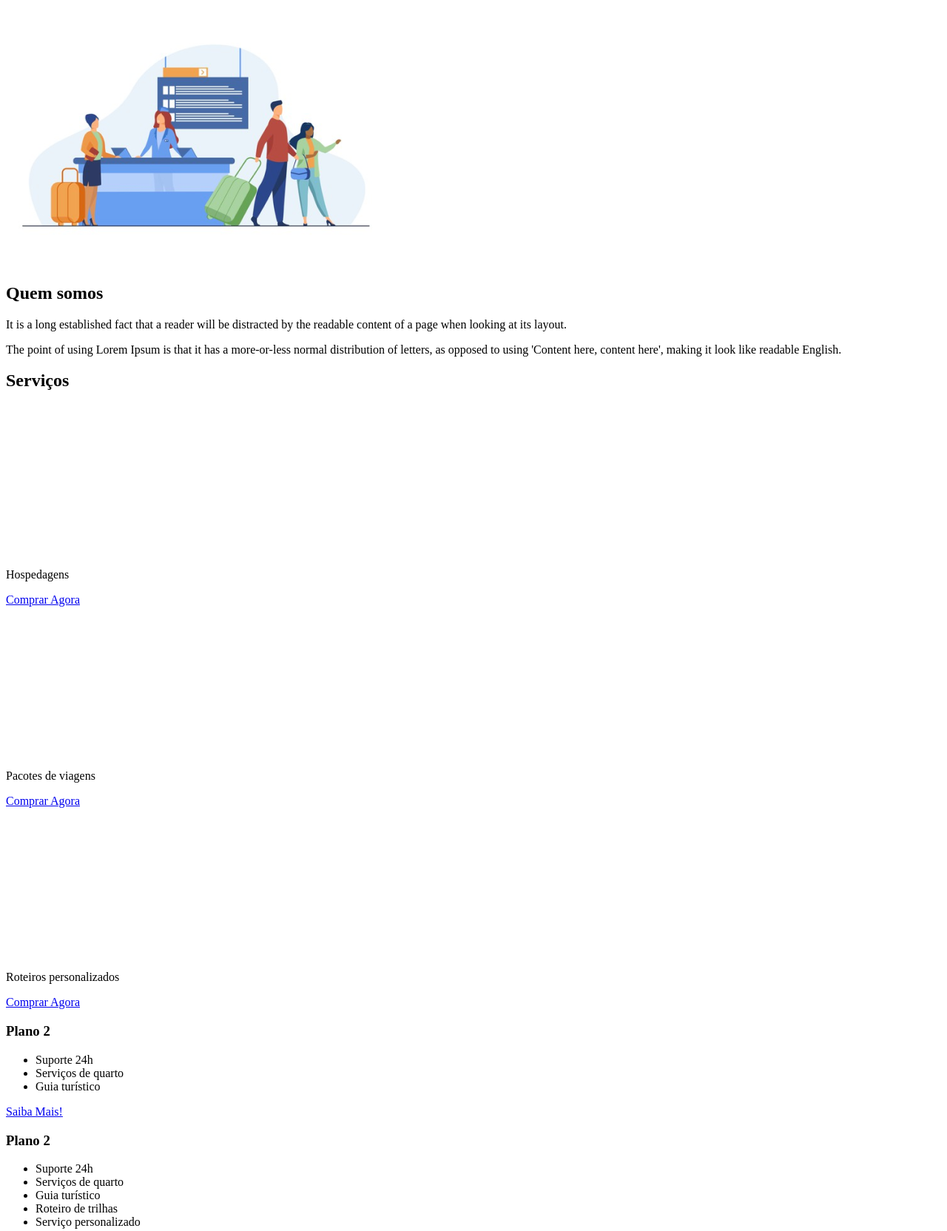
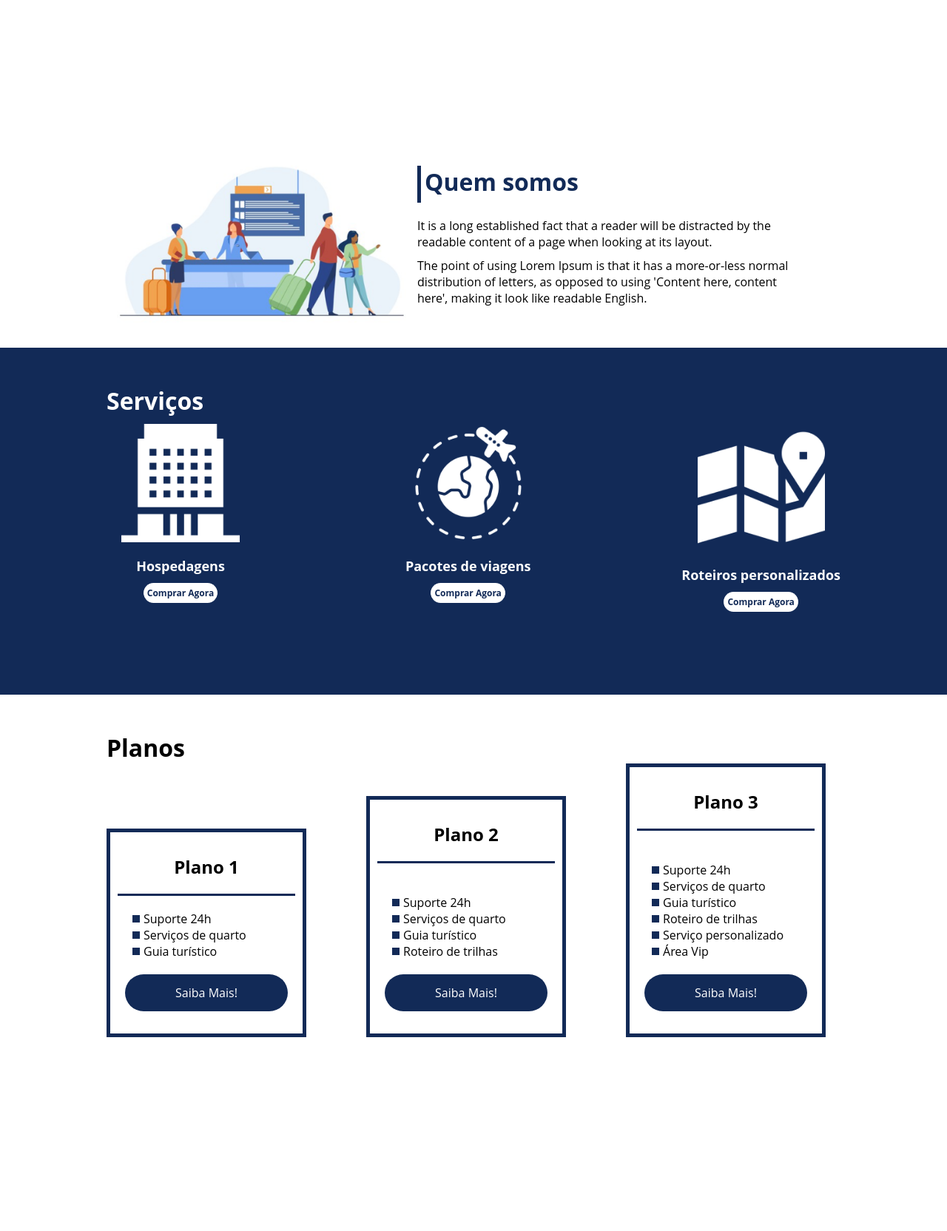
Before and after one commit to Danilo-Passos/dio-challenge-github-repository, a plain HTML site: page Projetos/project-flexbox-dio/index.html in a window 1280 px wide. Shown: the part 721-2385 px from the top of the page at 74% size. Drawn offline with Linux system fonts and the light colour scheme.

Commit message:
Projeto FlexBox Concluido

```diff
--- a/Projetos/project-flexbox-dio/index.html
+++ b/Projetos/project-flexbox-dio/index.html
@@ -5,19 +5,23 @@
     <meta name="viewport" content="width=device-width, initial-scale=1.0">
     <title>Flex Turismos</title>
     <link rel="stylesheet" href="./style.css">
+    <link rel="preconnect" href="httos://fonts.googleapis.com">
+    <link rel="preconnect" href="htpps://fonts.gstatic.com">
 </head>
 <body>
     <header>
-        <h1>FlexTurismos</h1>
-        <ul>
+        <div class="flex-container menu">
+            <div><h1>FlexTurismos</h1></div>
+            <ul class="list-items">
                 <li><a href="#quem-somos">Quem Somos</a></li>
                 <li><a href="#servicos">Serviços</a></li>
                 <li><a href="#planos">Planos</a></li>
             </ul>
+        </div>
     </header>
 
-    <div>
-        <div>
+    <div class="flex-container apresentacao">
+        <div class="texto-apresentacao">
             <h1>Flex <br>Turismos</h1>
             <p>O melhor serviço para você!</p>
             <a href="">Saiba Mais!</a>
@@ -28,71 +32,77 @@
         </div>
     </div>
 
-    <div>
-        <div>
-            <img src="./images/1-quem-somos.png" alt="balcão de atendimento">
-        </div>
-
+    <div class="flex-container" id="quem-somos">
         <div>
             <h2>Quem somos</h2>
             <p>It is a long established fact that a reader will be distracted by the readable content of a page when looking at its layout. </p>
             <p>The point of using Lorem Ipsum is that it has a more-or-less normal distribution of letters, as opposed to using 'Content here, content here', making it look like readable English.</p>
         </div>
+
+        <div>
+            <img src="./images/1-quem-somos.png" alt="balcão de atendimento">
+        </div>
     </div>
 
-    <div>
+    <div class="container-externo">
+        <div class="flex-container" id="servicos">
             <div>
                 <h2>Serviços</h2>
             </div>
 
-        <div>
-            <div>
+            <div class="list-servicos">
+                <div class="item-servico">
                     <div><img src="./images/icon-2.png" alt="hospedagens"></div>
                     <p>Hospedagens</p>
                     <a href="#">Comprar Agora</a>
                 </div>
 
-            <div>
+                <div class="item-servico">
                    <div><img src="./images/icon-1.png" alt="pacote de viagens"></div>
                    <p>Pacotes de viagens</p>
                    <a href="#">Comprar Agora</a>
                 </div>
 
-            <div>
+                <div class="item-servico">
                     <div><img src="./images/icon-3.png" alt="roteiros personalizados"></div>
                     <p>Roteiros personalizados</p>
                     <a href="#">Comprar Agora</a>
                 </div>
-
+            </div>
         </div>
     </div>
 
-    <div>
+    <div class="flex-container" id="planos">
 
-        <div>
-            <h3>Plano 2</h3>
+        <div><h2>Planos</h2></div>
+
+        <div class="list-planos">
+
+            <div class="item-plano">
+                <h3>Plano 1</h3>
                 <ul>
                     <li>Suporte 24h</li>
                     <li>Serviços de quarto</li>
                     <li>Guia turístico</li>
                 </ul>
-            <a href="#">Saiba Mais!</a>
+                <a href="#" class="btn">Saiba Mais!</a>
             </div>
 
-        <div>
+            <div class="item-plano">
                 <h3>Plano 2</h3>
+                <br>
                 <ul>
                     <li>Suporte 24h</li>
                     <li>Serviços de quarto</li>
                     <li>Guia turístico</li>
                     <li>Roteiro de trilhas</li>
-                <li>Serviço personalizado</li>
                 </ul>
-            <a href="#">Saiba Mais!</a>
+                <a href="#" class="btn">Saiba Mais!</a>
             </div>
 
-        <div>
+            <div class="item-plano">
                 <h3>Plano 3</h3>
+                <br>
                 <ul>
                     <li>Suporte 24h</li>
                     <li>Serviços de quarto</li>
@@ -101,13 +111,16 @@
                     <li>Serviço personalizado</li>
                     <li>Área Vip</li>
                 </ul>
-            <a href="#">Saiba Mais!</a>
+                <a href="#" class="btn">Saiba Mais!</a>
+            </div>
         </div>
     </div>
 
     <footer>
-        <p>&copy; 2021 CSS Flexbox</p>
-        <p>Desenvolvido por: Seu nome aqui dev</p>
+        <div class="flex-container footer">
+            <p>&copy; 2022 CSS Flexbox</p>
+            <p>Desenvolvido por: Danilo Passos dos Reis Silva</p>
+        </div>
     </footer>
 </body>
 </html>
--- a/Projetos/project-flexbox-dio/style.css
+++ b/Projetos/project-flexbox-dio/style.css
@@ -0,0 +1,307 @@
+*{
+    margin: 0;
+    padding: 0;
+    font-family: 'Open Sans', sans-serif;
+}
+
+ul{
+    list-style: none;
+    margin: 0;
+    padding: 0;
+}
+
+ul li a{
+    text-decoration: none;
+}
+
+div img{
+    display: block;
+    width: 100%;
+}
+
+.flex-container{
+    display: flex;
+    max-width: 992px;
+    margin: auto;
+    width: 100%;
+    min-width: 320px;
+}
+
+header{
+    background-color: #122A57;
+    height: 100px;
+    display: flex;
+    align-items: center;
+    color: #fff;
+}
+
+header .list-items{
+    display: flex;
+    width: 100%;
+    max-width: 260px;
+    justify-content: space-between;
+    align-items: center;
+}
+
+.list-items li a{
+    color: #fff;
+}
+
+header .menu{
+    justify-content: space-between;
+}
+
+.apresentacao{
+    height: 100vh;
+    align-items: center;
+    justify-content: space-between;
+}
+
+.apresentaocao .texto-apresentacao{
+    min-height: 200px;
+}
+
+.texto-apresentacao h1{
+    color: #122A57;
+    font-size: 59px;
+    margin-bottom: 10px;
+}
+
+.texto-apresentacao a{
+    background-color: #122A57;
+    color: #fff;
+    text-align: center;
+    border-radius: 30px;
+    width: 220px;
+    display: block;
+    text-decoration: none;
+    height: 50px;
+    line-height: 50px;
+    margin: 10px;
+    margin-bottom: 10px;
+}
+
+#quem-somos{
+    flex-direction: row-reverse;
+    align-items: center;
+    justify-content: space-between;
+}
+
+#quem-somos img{
+    min-width: 320px;
+    margin: auto;
+}
+
+#quem-somos h2{
+    font-size: 32px;
+    color: #122A57;
+    display: flex;
+    margin-bottom: 20px ;
+}
+
+#quem-somos h2::before{
+    content: "";
+    height: 50px;
+    width: 5px;
+    margin-right: 5px;
+    background-color: #122A57;
+    position: relative;
+}
+
+#quem-somos p{
+    margin-bottom: 10px;
+    width: 90%;
+}
+
+#quem-somos img{
+    min-width: 420px;
+}
+
+.container-externo{
+    background-color: #122A57;
+    width: 100%;
+}
+
+#servicos{
+    flex-direction: column;
+    padding-top: 50px;
+    padding-bottom: 100px;
+}
+
+#servicos h2{
+    color: #fff;
+    font-size: 32px;
+    margin-bottom: 10px;
+}
+
+.list-servicos{
+    display: flex;
+    justify-content: space-between;
+}
+
+.list-servicos .item-servico{
+    text-align: center;
+
+}
+
+.item-servico a{
+    width: 220px;
+    background-color: #fff;
+    border-radius: 30px;
+    height: 50px;
+    text-align: center;
+    line-height: 50px;
+    text-decoration: none;
+    margin-top: 20px;
+    padding: 5px;
+    color: #122A57;
+    font-size: 12px;
+    font-weight: 700;
+}
+
+.item-servico p{
+    font-weight: 700;
+    font-size: 18px;
+    color: #fff;
+    margin-top: 20px;
+}
+
+.item-servico img{
+    width: 80%;
+    margin: auto;
+}
+
+#planos{
+    flex-direction: column;
+    min-height: 100vh;
+    padding-top: 50px;
+}
+
+#planos h2{
+    font-size: 32px;
+}
+
+.list-planos{
+    display: flex;
+    align-items: flex-end;
+    justify-content: space-between;
+}
+
+.item-plano{
+    flex: 1;
+    border: 5px solid #122A57;
+    margin-right: 20px;
+    padding: 10px;
+    max-width: 240px;
+}
+
+.btn{
+    background-color: #122A57;
+    color: #fff;
+    text-align: center;
+    border-radius: 30px;
+    width: 220px;
+    display: block;
+    text-decoration: none;
+    height: 50px;
+    line-height: 50px;
+    margin: 10px;
+    margin-bottom: 10px;
+}
+
+.item-plano .btn{
+    margin: auto;
+    margin-bottom: 20px;
+}
+
+.item-plano h3{
+    font-size: 24px;
+    display: flex;
+    flex-direction: column;
+    text-align: center;
+    margin-top: 20px;
+}
+
+.item-plano h3::after{
+    content: "";
+    background-color: #122A57;
+    width: 100%;
+    height: 3px;
+    margin-top: 20px;
+    margin-bottom: 10px;
+}
+
+.item-plano ul{
+    padding: 10px 20px;
+    display: flex;
+    flex-direction: column;
+    margin-bottom: 10px;
+}
+
+.item-plano ul li{
+    display: flex;
+    flex-wrap: nowrap;
+    align-items: center;
+}
+
+.item-plano ul li::before{
+    content: "";
+    width: 10px;
+    height: 10px;
+    background-color: #122A57;
+    margin-right: 5px;
+}
+
+footer{
+    background-color: #122A57;
+    height: 70px;
+    display: flex;
+    align-items: center;
+}
+
+footer .footer{
+    justify-content: space-between;
+    color: #fff;
+}
+
+/* mobile */
+
+@media(max-width: 992px){
+    .flex-container{
+        flex-direction: column;
+    }
+
+    .apresentacao{
+        flex-direction: column-reverse;
+    }
+
+    .apresentaocao .texto-apresentacao{
+        width: 100%;
+    }
+
+    #quem-somos{
+        flex-direction: column-reverse;
+    }
+
+    .list-servicos{
+        flex-direction: column;
+    }
+
+    .item-servico img{
+        width: 50%;
+        margin: auto;
+    }
+
+    .list-planos{
+        flex-direction: column;
+        align-items: flex-start;
+        margin-bottom: 20px;
+    }
+
+    .list-planos .item-plano{
+        max-width: 90%;
+        margin: auto;
+        width: 100%;
+        margin-bottom: 20px;
+    }
+}
```
Lines whose indentation alone changed are shown as unchanged.
